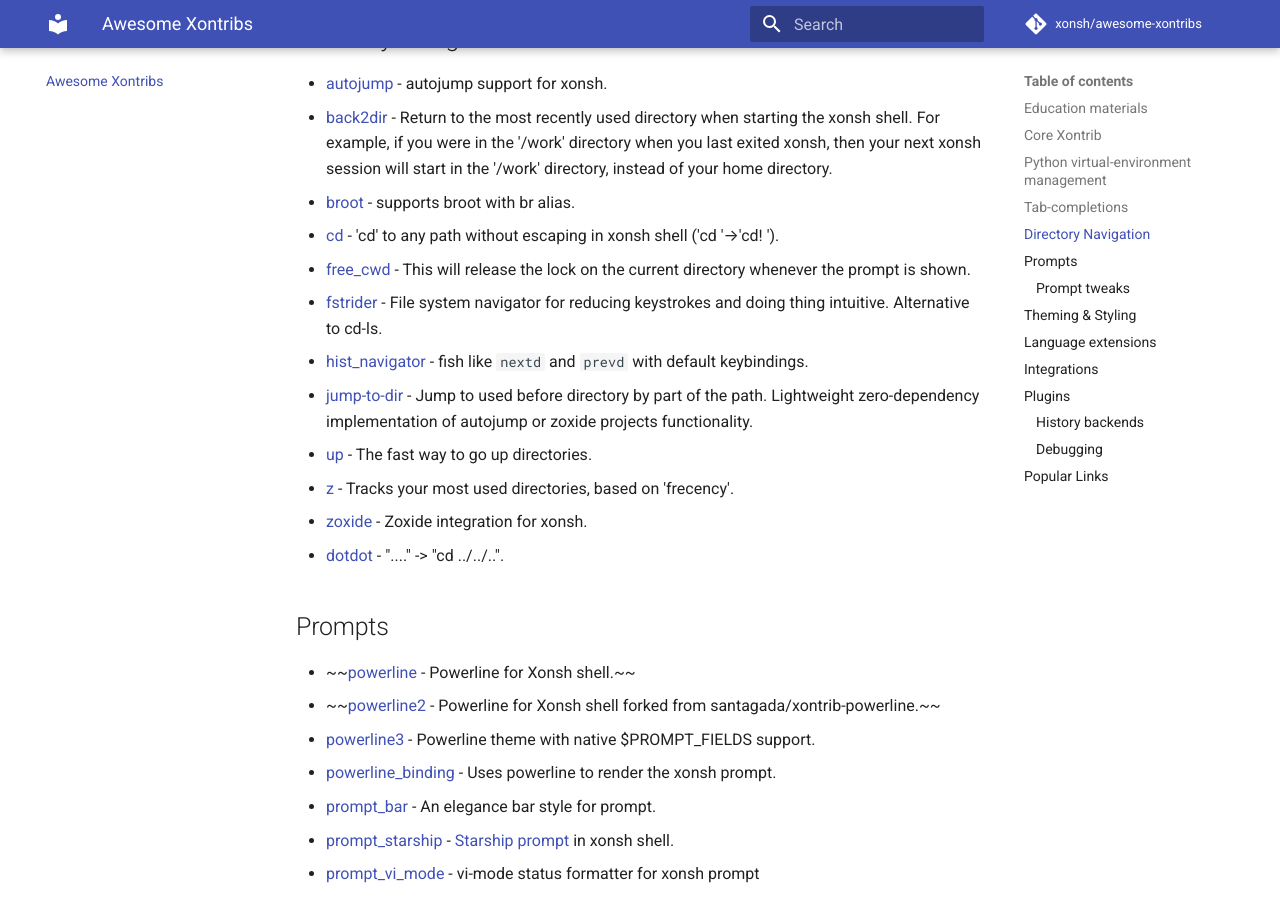
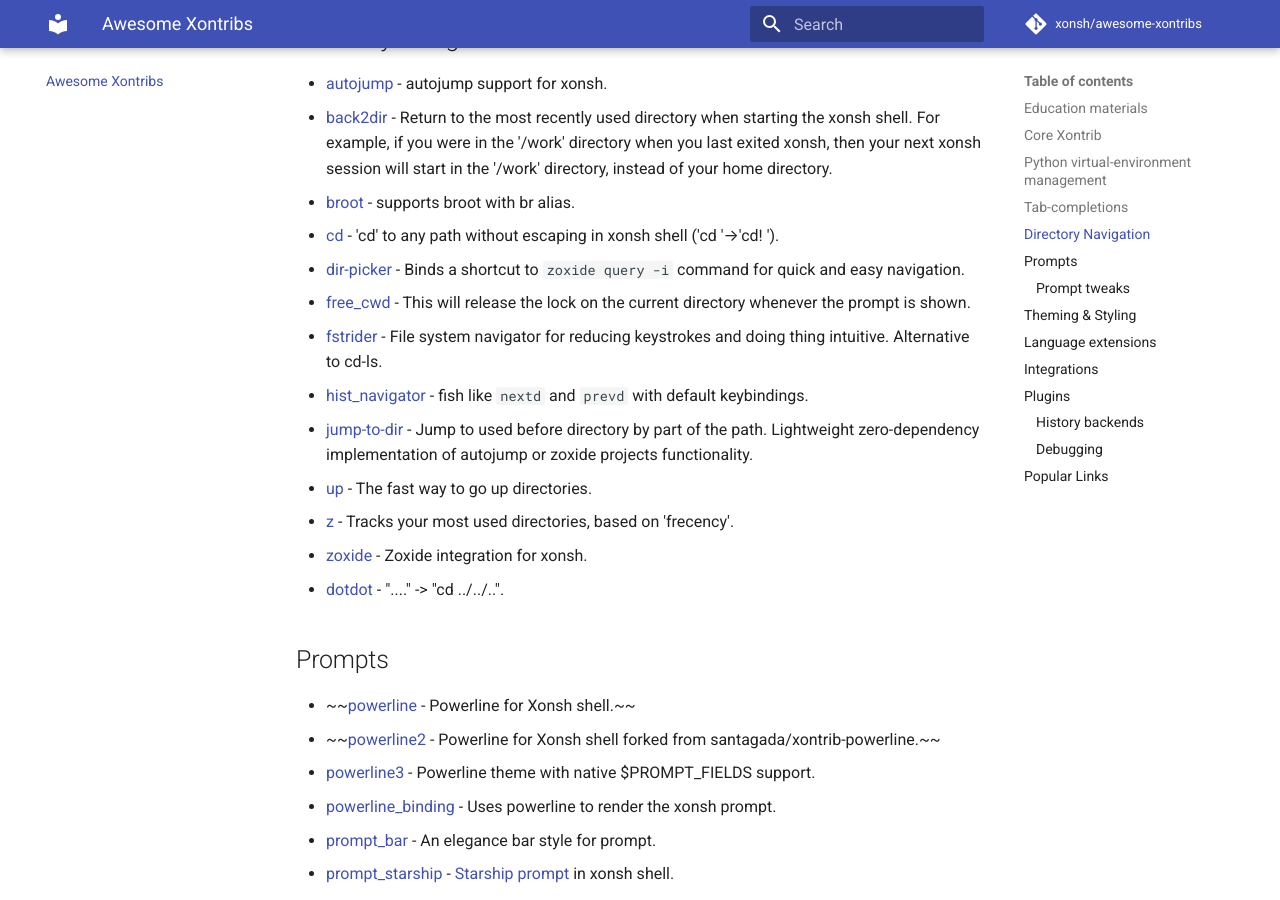
Before and after one commit to xonsh/awesome-xontribs, an MkDocs documentation site: the page built from docs/README.md, in a window 1280 px wide and 900 px high, scrolled down 2000 px. Built offline with MkDocs 1.6.1 and Material for MkDocs 9.7.7, drawn with Linux system fonts in a browser that asks for light colours; comment, search, counter and statistics services are not loaded.

Commit message:
Added dir-picker (#35)

```diff
--- a/docs/README.md
+++ b/docs/README.md
@@ -64,6 +64,7 @@
 - [back2dir](https://github.com/anki-code/xontrib-back2dir) - Return to the most recently used directory when starting the xonsh shell. For example, if you were in the '/work' directory when you last exited xonsh, then your next xonsh session will start in the '/work' directory, instead of your home directory.
 - [broot](https://github.com/jnoortheen/xontrib-broot) - supports broot with br alias.
 - [cd](https://github.com/eugenesvk/xontrib-cd) - 'cd' to any path without escaping in xonsh shell ('cd '→'cd! ').
+- [dir-picker](https://github.com/Beh01der/xontrib-dir-picker) - Binds a shortcut to `zoxide query -i` command for quick and easy navigation.
 - [free_cwd](https://github.com/xonsh/xontrib-free-cwd) - This will release the lock on the current directory whenever the prompt is shown.
 - [fstrider](https://github.com/anki-code/fstrider) - File system navigator for reducing keystrokes and doing thing intuitive. Alternative to cd-ls.
 - [hist_navigator](https://github.com/jnoortheen/xontrib-hist-navigator) - fish like `nextd` and `prevd` with default keybindings.
```
